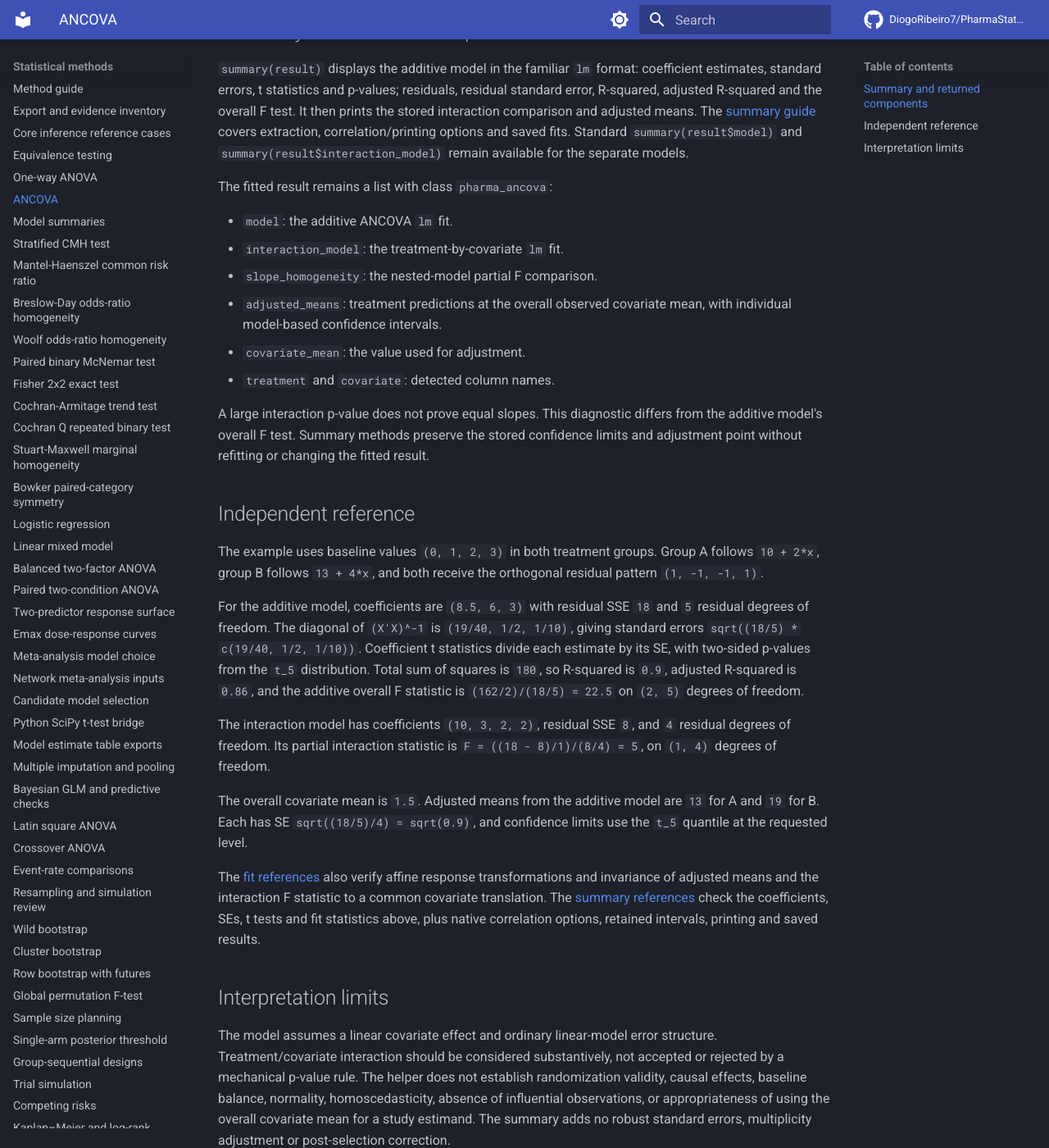
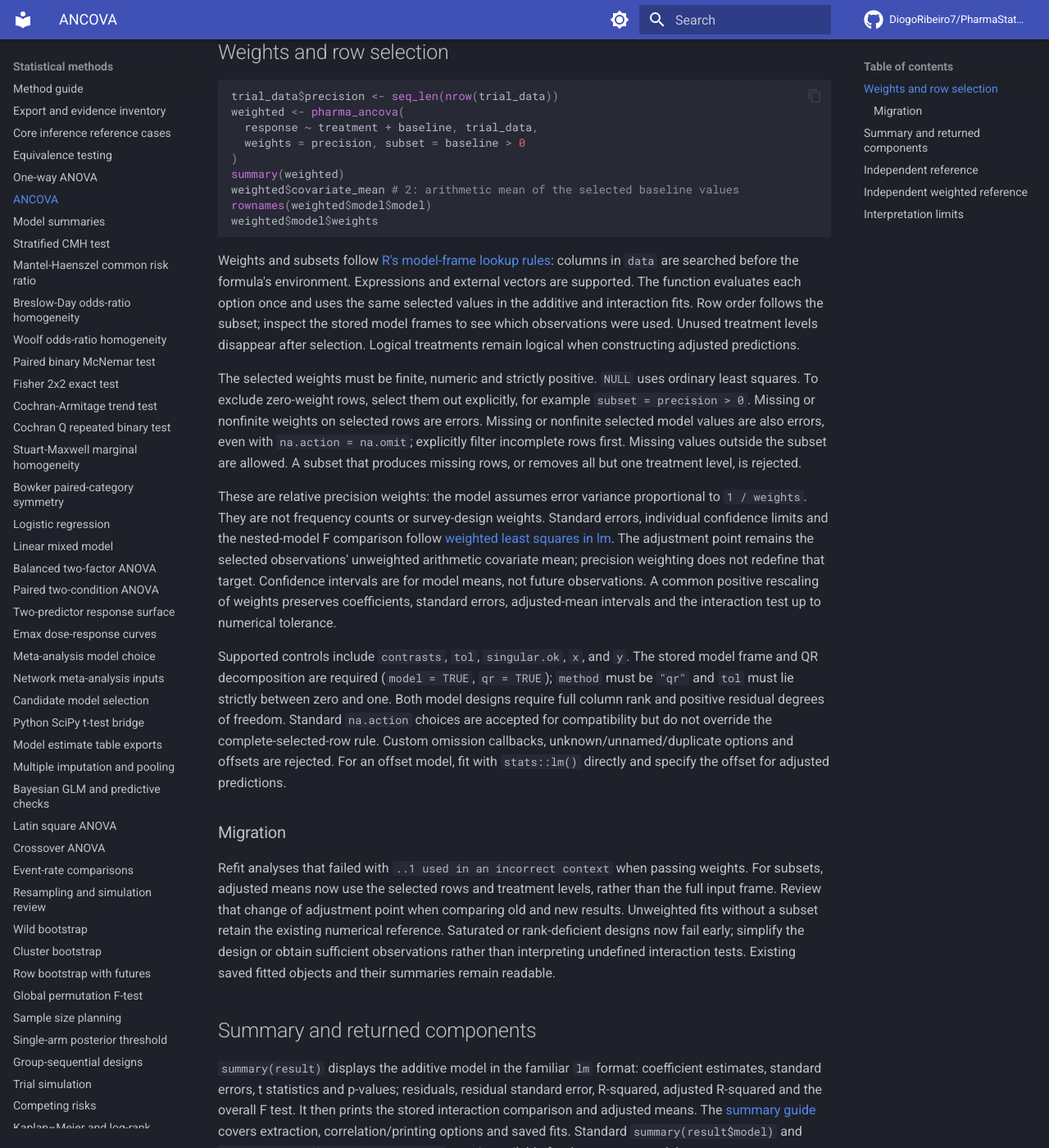
Before and after one commit to DiogoRibeiro7/PharmaStatsR, an MkDocs documentation site: the page built from docs/ancova.md, in a window 1280 px wide and 1400 px high, scrolled down 644 px. Shown: the whole window at 82% size. Built offline with MkDocs 1.6.1 and Material for MkDocs 9.7.7, drawn with Linux system fonts in a browser that asks for light colours; comment, search, counter and statistics services are not loaded; some of the changed text lies outside the part shown.

Commit message:
Fix ANCOVA weights and analysis-row selection

````diff
--- a/docs/ancova.md
+++ b/docs/ancova.md
@@ -1,9 +1,10 @@
 # ANCOVA with one continuous covariate
 
-`pharma_ancova()` fits an additive ordinary linear model with exactly one
+`pharma_ancova()` fits an additive linear model with exactly one
 categorical treatment and one numeric covariate. It also fits the corresponding
 treatment-by-covariate interaction model as a common-slope diagnostic and
-reports treatment adjusted means at the overall observed covariate mean.
+reports treatment adjusted means at the unweighted covariate mean of the
+selected observations.
 
 ```r
 trial_data <- data.frame(
@@ -22,6 +23,66 @@ The input formula must be additive and contain direct column names only. The
 helper rejects extra predictors, interactions, missing/nonfinite model values,
 a treatment with fewer than two observed levels, and a constant covariate.
 
+## Weights and row selection
+
+```r
+trial_data$precision <- seq_len(nrow(trial_data))
+weighted <- pharma_ancova(
+  response ~ treatment + baseline, trial_data,
+  weights = precision, subset = baseline > 0
+)
+summary(weighted)
+weighted$covariate_mean # 2: arithmetic mean of the selected baseline values
+rownames(weighted$model$model)
+weighted$model$weights
+```
+
+Weights and subsets follow [R's model-frame lookup rules](https://stat.ethz.ch/R-manual/R-patched/library/stats/html/model.frame.html):
+columns in `data` are searched before the formula's environment. Expressions
+and external vectors are supported. The function evaluates each option once
+and uses the same selected values in the additive and interaction fits. Row order follows
+the subset; inspect the stored model frames to see which observations were used.
+Unused treatment levels disappear after selection. Logical treatments remain
+logical when constructing adjusted predictions.
+
+The selected weights must be finite, numeric and strictly positive. `NULL`
+uses ordinary least squares. To exclude zero-weight rows, select them out
+explicitly, for example `subset = precision > 0`. Missing or nonfinite weights
+on selected rows are errors. Missing or nonfinite selected model values are
+also errors, even with `na.action = na.omit`; explicitly filter incomplete
+rows first. Missing values outside the subset are allowed. A subset that
+produces missing rows, or removes all but one treatment level, is rejected.
+
+These are relative precision weights: the model assumes error variance
+proportional to `1 / weights`. They are not frequency counts or survey-design
+weights. Standard errors, individual confidence limits and the nested-model F
+comparison follow [weighted least squares in lm](https://stat.ethz.ch/R-manual/R-patched/library/stats/html/lm.html).
+The adjustment point remains the selected observations' unweighted arithmetic
+covariate mean; precision weighting does not redefine that target. Confidence
+intervals are for model means, not future observations. A common positive
+rescaling of weights preserves coefficients, standard errors, adjusted-mean
+intervals and the interaction test up to numerical tolerance.
+
+Supported controls include `contrasts`, `tol`, `singular.ok`, `x`, and `y`.
+The stored model frame and QR decomposition are required (`model = TRUE`,
+`qr = TRUE`); `method` must be `"qr"` and `tol` must lie strictly between
+zero and one. Both model designs require full column rank and positive residual
+degrees of freedom. Standard `na.action` choices are accepted for compatibility
+but do not override the complete-selected-row rule. Custom omission callbacks,
+unknown/unnamed/duplicate options and offsets are rejected. For an offset model,
+fit with `stats::lm()` directly and specify the offset for adjusted predictions.
+
+### Migration
+
+Refit analyses that failed with `..1 used in an incorrect context` when passing
+weights. For subsets, adjusted means now use the selected rows and treatment
+levels, rather than the full input frame. Review that change of adjustment
+point when comparing old and new results. Unweighted fits without a subset
+retain the existing numerical reference. Saturated or rank-deficient designs
+now fail early; simplify the design or obtain sufficient observations rather
+than interpreting undefined interaction tests. Existing saved fitted objects
+and their summaries remain readable.
+
 ## Summary and returned components
 
 `summary(result)` displays the additive model in the familiar `lm` format:
@@ -37,8 +98,8 @@ The fitted result remains a list with class `pharma_ancova`:
 - `model`: the additive ANCOVA `lm` fit.
 - `interaction_model`: the treatment-by-covariate `lm` fit.
 - `slope_homogeneity`: the nested-model partial F comparison.
-- `adjusted_means`: treatment predictions at the overall observed covariate
-  mean, with individual model-based confidence intervals.
+- `adjusted_means`: treatment predictions at the selected rows' unweighted
+  covariate mean, with individual model-based confidence intervals.
 - `covariate_mean`: the value used for adjustment.
 - `treatment` and `covariate`: detected column names.
 
@@ -77,10 +138,39 @@ The [summary references](https://github.com/DiogoRibeiro7/PharmaStatsR/blob/main
 check the coefficients, SEs, t tests and fit statistics above, plus native
 correlation options, retained intervals, printing and saved results.
 
+## Independent weighted reference
+
+Use the same eight responses above with precision weights `1:8` and all rows.
+For columns `(1, treatmentB, baseline)`, the exact cross-product matrix is:
+
+```text
+X' W X = [36  26   64]
+          [26  26   44]
+          [64  44  156]
+```
+
+Solving the weighted normal equations gives additive coefficients
+`(296/45, 311/45, 167/45)`, weighted residual SSE `848/15`, and residual df
+`5`. The diagonal of the inverse cross-product is
+`(53/270, 19/135, 13/540)`; multiplying by `(848/15)/5` gives coefficient
+variances. Coefficient tests use the native `t_5` reference.
+
+The interaction coefficients are `(46/5, 147/41, 12/5, 354/205)`, with
+weighted SSE `6948/205` and residual df `4`. Thus the partial F statistic is
+`((848/15 - 6948/205)/1)/((6948/205)/4)`, on `(1, 4)` degrees of freedom.
+At the unweighted baseline mean `1.5`, adjusted means are
+`(1093/90, 343/18)` with variances `(12137/10125, 901/2025)`.
+Their intervals use the `t_5` quantile at the requested confidence level.
+
+The [weighted references](https://github.com/DiogoRibeiro7/PharmaStatsR/blob/main/tests/testthat/test-ancova-weights.R)
+check these rational targets, direct native fits, weight-scale invariance,
+contrasts, selected rows and levels, single evaluation, logical treatments,
+saved-model summary/prediction and invalid configurations.
+
 ## Interpretation limits
 
-The model assumes a linear covariate effect and ordinary linear-model error
-structure. Treatment/covariate interaction should be considered substantively,
+The model assumes a linear covariate effect and independent errors with constant
+variance, or variance proportional to the inverse precision weights. Treatment/covariate interaction should be considered substantively,
 not accepted or rejected by a mechanical p-value rule. The helper does not
 establish randomization validity, causal effects, baseline balance, normality,
 homoscedasticity, absence of influential observations, or appropriateness of
````
Also changed, not shown: NEWS.md (+8 -0 lines), README.md (+6 -0 lines), docs/method-inventory.md (+1 -1 lines), docs/model-summaries.md (+4 -0 lines), 3 other files.
